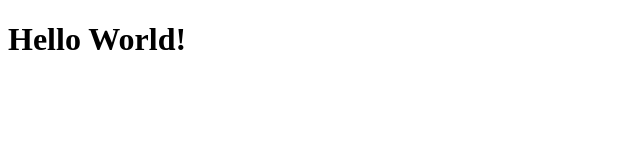
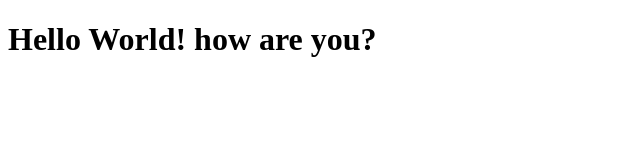
Before and after one commit to JindRandhawa/rep1, a plain HTML site: page site/index.html in a window 1280 px wide. Shown: the whole page, without its empty margins (0-640 px from the left). Drawn offline with Linux system fonts and the light colour scheme.

Commit message:
small addition

```diff
--- a/site/index.html
+++ b/site/index.html
@@ -7,6 +7,6 @@
     <title>Document</title>
 </head>
 <body>
-    <h1>Hello World!</h1>
+    <h1>Hello World! how are you?</h1>
 </body>
 </html>
```
